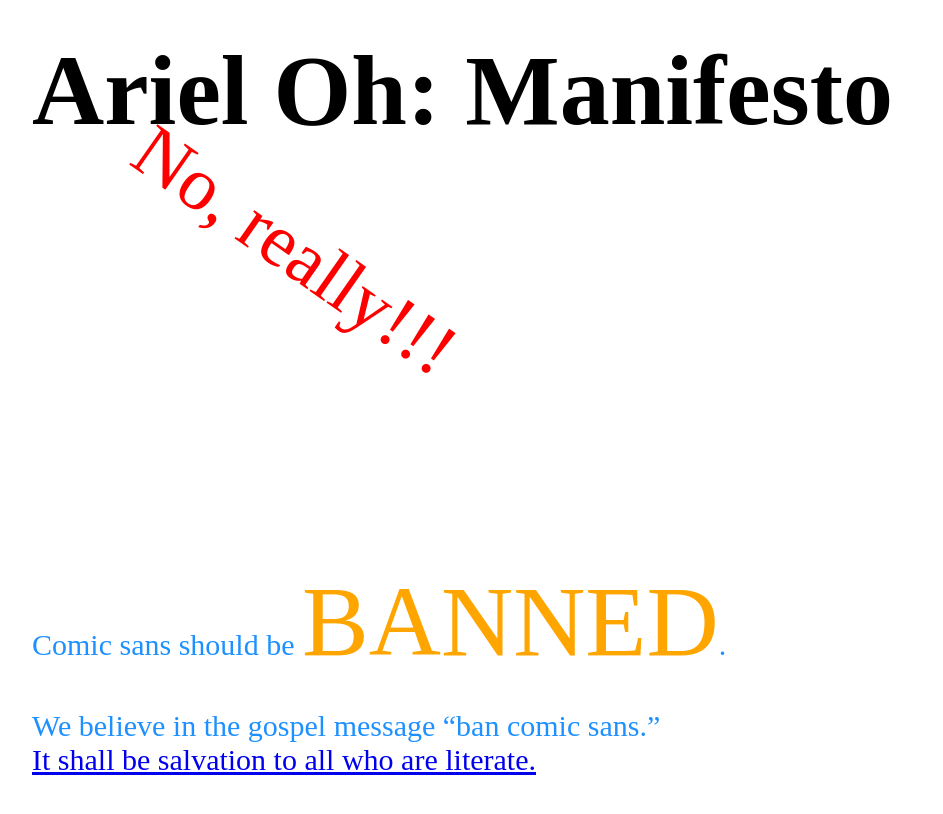
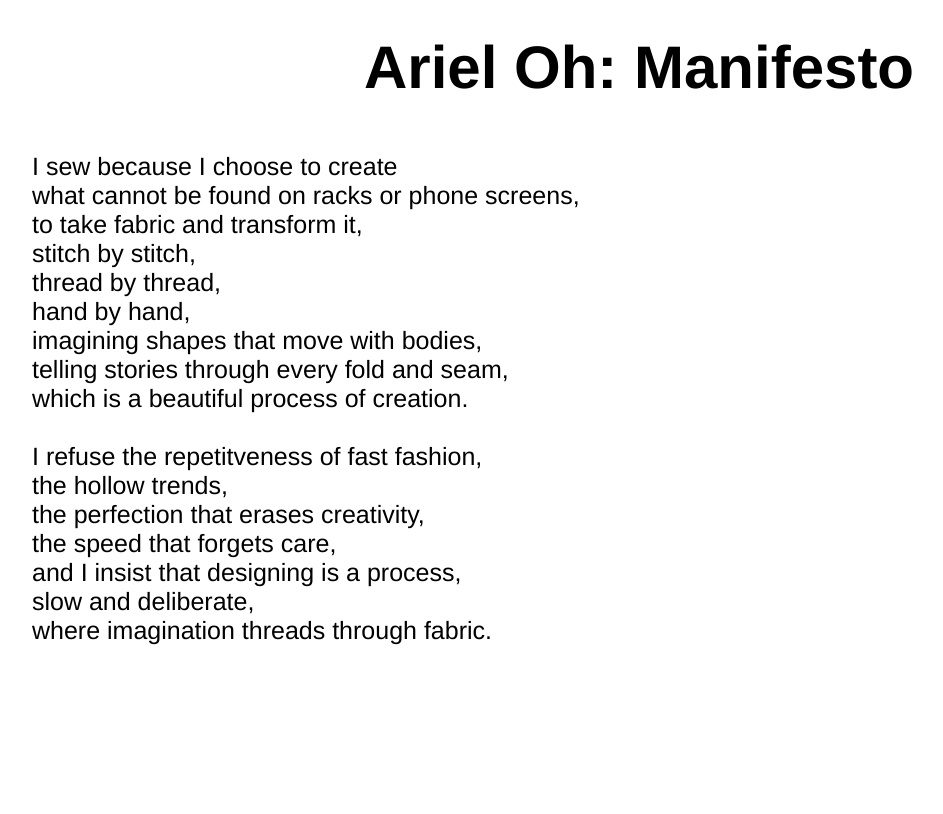
Before and after one commit to ohariel/ariel-manifesto, a plain HTML site: page index.html in a window 1280 px wide. Shown: the whole page, without its empty margins (1-944 px from the left). Drawn offline with Linux system fonts and the light colour scheme.

Commit message:
Update index.html

```diff
--- a/index.html
+++ b/index.html
@@ -6,31 +6,40 @@
         background-color: white;
         padding: 25px;
       }
-      p {
-        color: dodgerblue;
-        font-size: 30px;
+      h1 {
+	font-family: 'Helvetica', serif;
+	text-align: center;
+        color: black;
+        font-size: 60px;
       }
-      h1 {
-        color: black;
-        font-size: 100px;
-      }
-      span {
-        color: orange;
-        text-transform: uppercase;
-        font-size: 100px;
-      }
-      div {
-        color: red;
-        font-size: 75px;
-        transform: rotate(35deg);
-        margin-top: 300px;
-      }
+	pre {
+	font-family: 'Helvetica', serif;
+	color: black;
+	font-size: 25px;
+	margin-top: 50px;
+	}
     </style>
   </head>
   <body>
     <h1>Ariel Oh: Manifesto</h1>
-    <div>No, really!!!</div>
-    <p>Comic sans should be <span>banned</span>.</p>
-    <p>We believe in the gospel message “ban comic sans.” <br> <a href="https://1000manifestos.com/ban-comic-sans/">It shall be salvation to all who are literate.</a></p>
+	<pre>
+I sew because I choose to create
+what cannot be found on racks or phone screens,
+to take fabric and transform it,
+stitch by stitch,
+thread by thread,
+hand by hand,
+imagining shapes that move with bodies,
+telling stories through every fold and seam,
+which is a beautiful process of creation.
+
+I refuse the repetitveness of fast fashion,
+the hollow trends,
+the perfection that erases creativity,
+the speed that forgets care,
+and I insist that designing is a process,
+slow and deliberate,
+where imagination threads through fabric.
+	</pre>
   </body>
 </html
```
